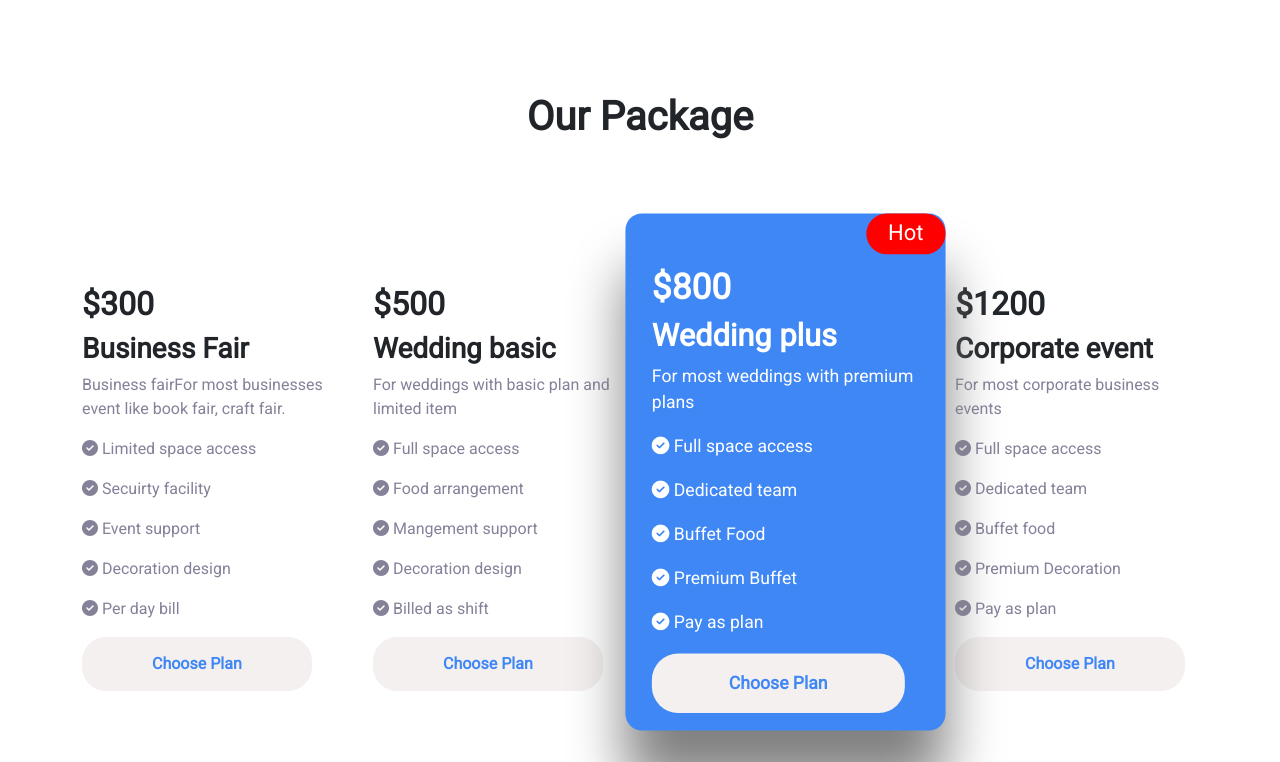
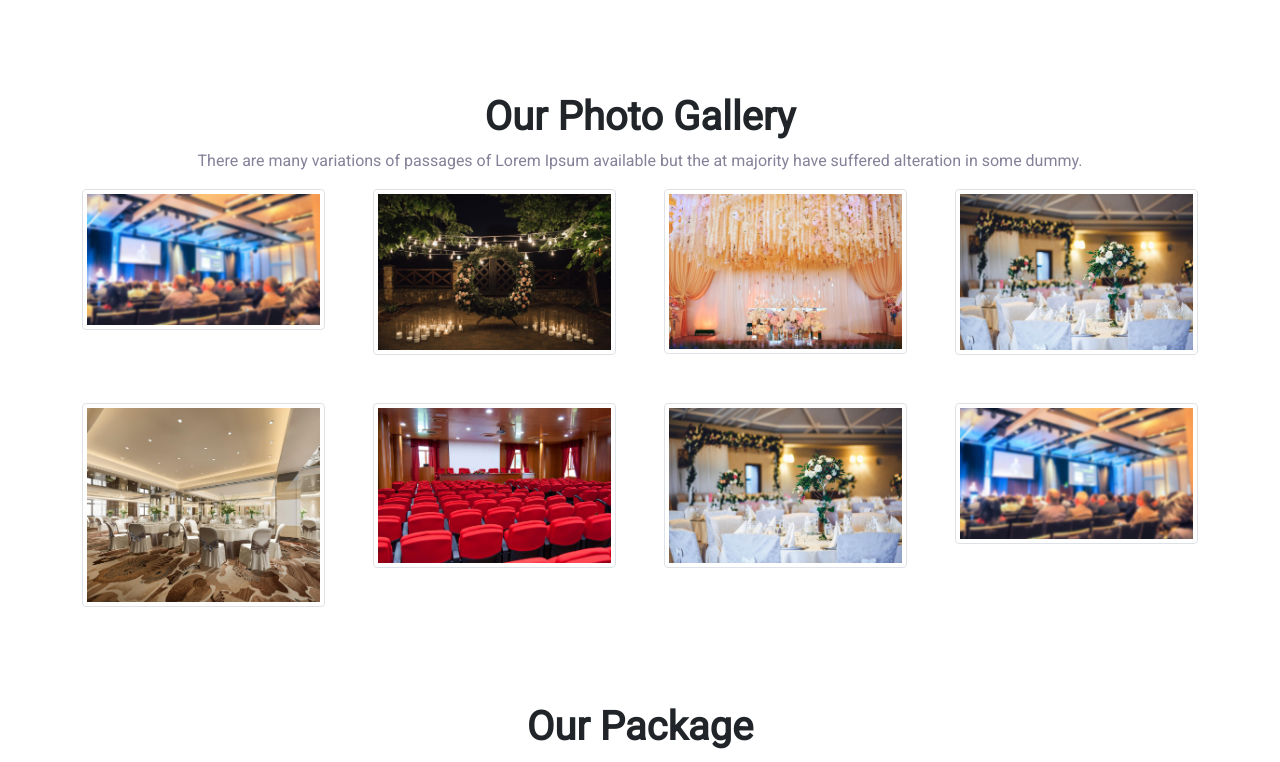
Before and after one commit to rashidul191/convention-center, a plain HTML site: page index.html in a window 1280 px wide. Shown: the part 1038-1800 px from the top of the page. Drawn offline with nearby package versions, Linux system fonts and the light colour scheme.

Commit message:
Photo Gallery section done.

```diff
--- a/index.html
+++ b/index.html
@@ -56,6 +56,9 @@
               </li>
               <li class="nav-item">
                 <a class="nav-link" href="#moment">Moments</a>
+              </li>
+              <li class="nav-item">
+                <a class="nav-link" href="#photo-gallery">Photo Gallery</a>
               </li>
               <li class="nav-item">
                 <a class="nav-link" href="#package">Packages</a>
@@ -201,6 +204,77 @@
       </div>
     </section>
     <!-- Every moment Section End -->
+
+    <!-- Photo Gallery Section Start -->
+    <section id="photo-gallery" class="container my-5">
+      <div class="text-center">
+        <h1>Our Photo Gallery</h1>
+        <p>
+          There are many variations of passages of Lorem Ipsum available but the
+          at majority have suffered alteration in some dummy.
+        </p>
+      </div>
+      <div class="row row-cols-1 row-cols-md-3 row-cols-lg-4 g-5">
+        <div class="col">
+          <img
+            class="img-thumbnail img-fluid gallery-img"
+            src="images/Photo Gallery/photo-gallery-1.jpg"
+            alt=""
+          />
+        </div>
+        <div class="col">
+          <img
+            class="img-thumbnail img-fluid gallery-img"
+            src="images/Photo Gallery/photo-gallery-2.jpg"
+            alt=""
+          />
+        </div>
+        <div class="col">
+          <img
+            class="img-thumbnail img-fluid gallery-img"
+            src="images/Photo Gallery/photo-gallery-3.jpg"
+            alt=""
+          />
+        </div>
+        <div class="col">
+          <img
+            class="img-thumbnail img-fluid gallery-img"
+            src="images/Photo Gallery/photo-gallery-4.jpg"
+            alt=""
+          />
+        </div>
+        <div class="col">
+          <img
+            class="img-thumbnail img-fluid gallery-img"
+            src="images/Photo Gallery/photo-gallery-5.jpg"
+            alt=""
+          />
+        </div>
+        <div class="col">
+          <img
+            class="img-thumbnail img-fluid gallery-img"
+            src="images/Photo Gallery/photo-gallery-6.jpg"
+            alt=""
+          />
+        </div>
+        <div class="col">
+          <img
+            class="img-thumbnail img-fluid gallery-img"
+            src="images/Photo Gallery/photo-gallery-4.jpg"
+            alt=""
+          />
+        </div>
+        <div class="col">
+          <img
+            class="img-thumbnail img-fluid gallery-img"
+            src="images/Photo Gallery/photo-gallery-1.jpg"
+            alt=""
+          />
+        </div>
+
+      </div>
+    </section>
+    <!-- Photo Gallery Section End -->
 
     <!-- Our package Section Start -->
     <section id="package" class="container py-5">
@@ -423,17 +497,26 @@
 
     <!-- Footer Section Start -->
     <footer class="bg-black py-5 mt-5 text-white">
-      <section class="container d-flex  justify-content-between align-items-center py-5">
+      <section
+        class="container d-flex justify-content-between align-items-center py-5"
+      >
         <div>
-        <p class="text-white">&copy; 2022 bike. All rights reserved by Rashidul</p>
+          <p class="text-white">
+            &copy; 2022 bike. All rights reserved by Rashidul
+          </p>
         </div>
         <div>
           <h4>Get The App</h4>
-        <a class="w-50" target="_blank" href="https://www.apple.com/app-store/">
+          <a
+            class="w-50"
+            target="_blank"
+            href="https://www.apple.com/app-store/"
+          >
             <img src="images/app-store.png" alt=""
           /></a>
-        <br><br>
-        <a class="w-50"
+          <br /><br />
+          <a
+            class="w-50"
             target="_blank"
             href="https://play.google.com/store/apps/details?id=com.appburst.conventioncenter"
             ><img src="images/google-play.png" alt=""
--- a/style.css
+++ b/style.css
@@ -39,6 +39,18 @@ p {
   Header Section Style End
   ---------------------------------*/
 
+  /* ---------------------------------
+  Photo Gallery Section Style Start
+  ---------------------------------*/
+#photo-gallery img.gallery-img:hover{
+  transform: scale(1.3);
+  transition: transform .5s ease-in ;
+}
+
+  /* ---------------------------------
+  Photo Gallery Section Style End
+  ---------------------------------*/
+
 /* ---------------------------------
   Package Section Style Start
   ---------------------------------*/
```
Also changed, not shown: images/Photo Gallery/photo-gallery-1.jpg (added), images/Photo Gallery/photo-gallery-2.jpg (added), images/Photo Gallery/photo-gallery-3.jpg (added), images/Photo Gallery/photo-gallery-4.jpg (added), images/Photo Gallery/photo-gallery-5.jpg (added), images/Photo Gallery/photo-gallery-6.jpg (added). Lines whose indentation alone changed are shown as unchanged.
